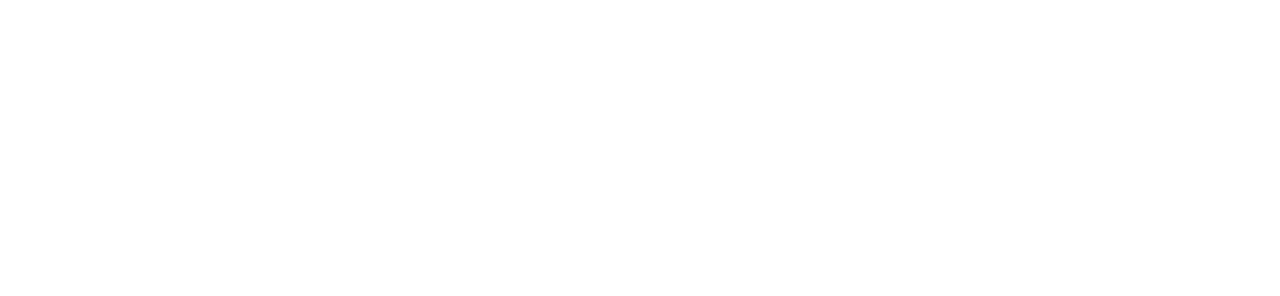
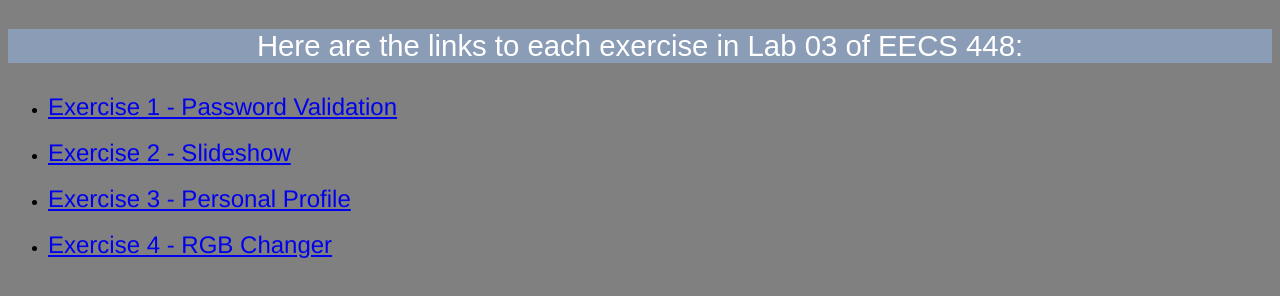
Before and after one commit to rcpierce/eecs448-lab03-ex5-index, a plain HTML site: page index.html in a window 1280 px wide. Drawn offline with Linux system fonts and the light colour scheme.

Commit message:
Added links to other exercises, as well as some styling in css.

```diff
--- a/index.html
+++ b/index.html
@@ -1,9 +1,16 @@
 <!DOCTYPE html>
 <html>
     <head>
-
+        <link href="index_style.css" rel="stylesheet" type="text/css" />
+        <title>EECS 448 Lab 3 Index</title>
     </head>
     <body>
-
+        <p>Here are the links to each exercise in Lab 03 of EECS 448:</p>
+        <ul>
+            <li><a href="file:///home/rcp/eecs448/eecs448-lab03/exercise1-password/password.html">Exercise 1 - Password Validation</a></li><br>
+            <li><a href="file:///home/rcp/eecs448/eecs448-lab03/exercise2-slideshow/slideshow.html">Exercise 2 - Slideshow</a></li><br>
+            <li><a href="file:///home/rcp/eecs448/eecs448-lab03/exercise3-profile/personal_profile.html">Exercise 3 - Personal Profile</a></li><br>
+            <li><a href="file:///home/rcp/eecs448/eecs448-lab03/exercise4-rgb/rgb.html">Exercise 4 - RGB Changer</a></li><br>
+        </ul>
     </body>
 </html>
--- a/index_style.css
+++ b/index_style.css
@@ -0,0 +1,20 @@
+p {
+    font-family: Arial, Helvetica, sans-serif;
+    font-size: 22pt;
+    background-color: #8b9cb7;
+    color: white;
+    text-align: center;
+}
+
+body {
+    background-color: gray;
+}
+
+a {
+    font-family: helvetica;
+    font-size: 18pt;
+}
+
+a:hover {
+    background-color: lightgray;
+}
```
